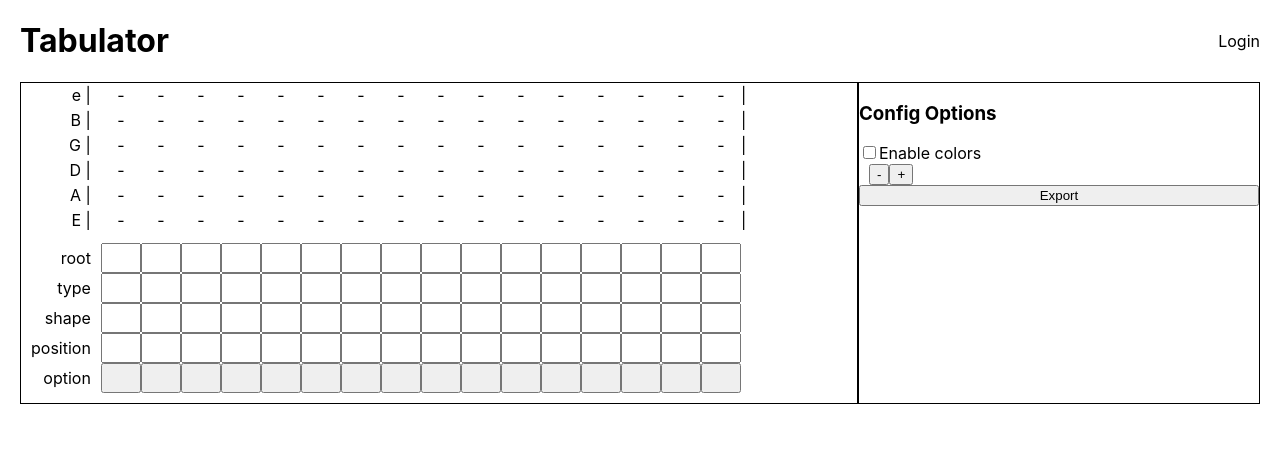
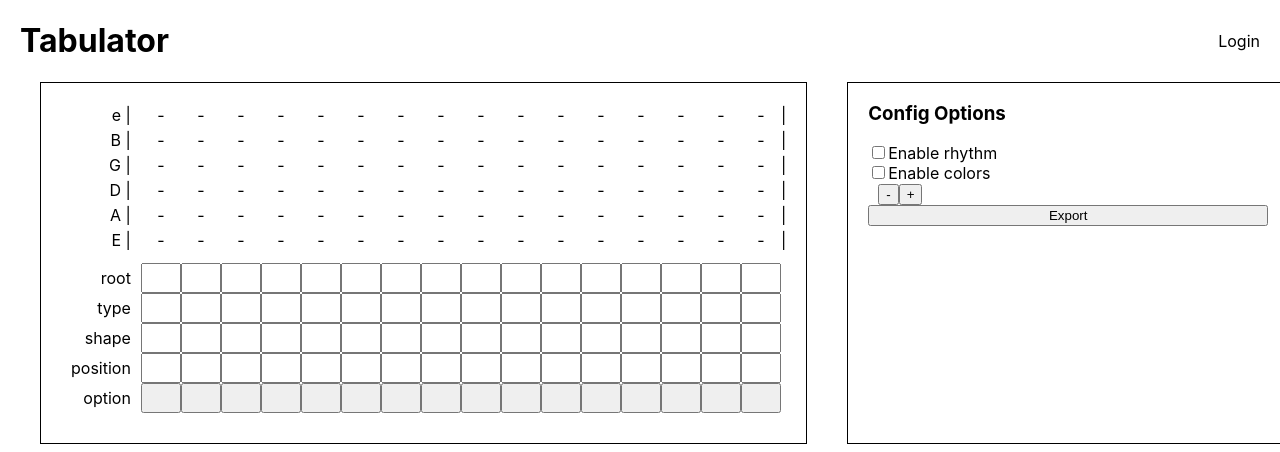
Before and after one commit to milmd90/mattdeanmiller, a React (Create React App) app: page / in a window 1280 px wide. Shown: the top 452 px of the page. Built offline with nearby package versions, Linux system fonts and the light colour scheme.

Commit message:
working on config options

```diff
--- a/src/components/App.css
+++ b/src/components/App.css
@@ -20,6 +20,8 @@ input {
 .tab-view {
   display: flex;
   flex: 1 1 auto;
+  padding: 20px;
+  margin: 0 20px;
   border: 1px solid black;
 }
 
@@ -111,6 +113,8 @@ input {
   flex: 0 0 auto;
   border: 1px solid black;
   width: 400px;
+  padding: 0 20px;
+  margin: 0 20px;
 }
 
 .set-num-columns {
--- a/src/components/calculator/Calculator.tsx
+++ b/src/components/calculator/Calculator.tsx
@@ -6,6 +6,8 @@ import { getTabsFromChordTabArray } from '../../helpers/export';
 
 function Calculator() {
   const [numColumns, setNumColumns] = useState<number>(16);
+  const [showRhythm, setShowRhythm] = useState<boolean>(false);
+  const [showColors, setShowColors] = useState<boolean>(false);
 
   const tabColumns: TabColumn[] = [];
   function onChange(columnNum: number) {
@@ -20,13 +22,18 @@ function Calculator() {
   return (
     <div className="calculator">
       <TabView
+        showColors={showColors}
         numColumns={numColumns}
         onChange={onChange}
       />
       <Menu
-        downloadTab={downloadTab}
+        showRhythm={showRhythm}
+        setShowRhythm={() => setShowRhythm(!showRhythm)}
+        showColors={showColors}
+        setShowColors={() => setShowColors(!showColors)}
         addColumn={() => setNumColumns(numColumns+1)}
         removeColumn={() => setNumColumns(numColumns-1)}
+        downloadTab={downloadTab}
       />
     </div>
   );
--- a/src/components/calculator/Menu.tsx
+++ b/src/components/calculator/Menu.tsx
@@ -1,20 +1,38 @@
 import React from 'react';
-import NumChordButtons from './NumChordButtons';
+import SetNumChords from './SetNumChords';
 
 function Menu(props: {
-  downloadTab: () => void,
+  showRhythm: boolean,
+  setShowRhythm: React.ChangeEventHandler<HTMLInputElement>,
+  showColors: boolean,
+  setShowColors: React.ChangeEventHandler<HTMLInputElement>,
   addColumn: () => void,
   removeColumn: () => void,
+  downloadTab: () => void,
 }) {
-
   return (
     <div className="menu">
       <h3>Config Options</h3>
-      <label><input type="checkbox"/>Enable colors</label>
-        <NumChordButtons
-          addColumn={props.addColumn}
-          removeColumn={props.removeColumn}
+      <label>
+        <input
+          type="checkbox"
+          checked={props.showRhythm}
+          onChange={props.setShowRhythm}
         />
+        Enable rhythm
+      </label>
+      <label>
+        <input
+          type="checkbox"
+          checked={props.showColors}
+          onChange={props.setShowColors}
+        />
+        Enable colors
+      </label>
+      <SetNumChords
+        addColumn={props.addColumn}
+        removeColumn={props.removeColumn}
+      />
       <button
         onClick={props.downloadTab}
       >
--- a/src/components/calculator/NumChordButtons.tsx
+++ b/src/components/calculator/SetNumChords.tsx
@@ -1,6 +1,6 @@
 import React from 'react';
 
-function NumChordButtons(props: {
+function SetNumChords(props: {
   addColumn: () => void
   removeColumn: () => void
 }) {
@@ -8,8 +8,8 @@ function NumChordButtons(props: {
     addColumn,
     removeColumn
   } = props;
+
   return (
-
     <div className="set-num-columns">
       <button onClick={removeColumn}>-</button>
       <button onClick={addColumn}>+</button>
@@ -17,4 +17,4 @@ function NumChordButtons(props: {
   );
 }
 
-export default NumChordButtons;
+export default SetNumChords;
--- a/src/components/calculator/TabView.tsx
+++ b/src/components/calculator/TabView.tsx
@@ -46,7 +46,8 @@ function EndColumn() {
 }
 
 export default function TabView(props: {
-  numColumns: number;
+  showColors: boolean,
+  numColumns: number,
   onChange: (columnNum: number) => (data: TabColumn) => void
 }) {
   function renderChords(numColumns: number) {
@@ -55,6 +56,7 @@ export default function TabView(props: {
       chords.push(
         <Chord
           key={i}
+          showColors={props.showColors}
           onChange={props.onChange(i)}
         />
       )
--- a/src/components/calculator/chord/Chord.tsx
+++ b/src/components/calculator/chord/Chord.tsx
@@ -12,6 +12,7 @@ export interface IChordParams {
 }
 
 function Chord(props: {
+  showColors: boolean,
   onChange: (data: TabColumn) => void
 }) {
   const [data, setData] = useState<IChordParams>({
@@ -26,6 +27,7 @@ function Chord(props: {
     <div className="chord">
       <Display
         data={data}
+        showColors={props.showColors}
         onChange={props.onChange}
       />
       <Input
--- a/src/components/calculator/chord/Display.tsx
+++ b/src/components/calculator/chord/Display.tsx
@@ -11,9 +11,10 @@ import TabDetail from './TabDetail';
 
 function Cell(props: {
   data: TabStringData
+  showColors: boolean
 }): any {
   const {tone, fret} = props.data;
-  const className = tone === 'X' ? '' : `tone-${tone}`;
+  const className = tone === 'X' || !props.showColors ? '' : `tone-${tone}`;
 
   return (
     <div className={`fret-number ${className}`}>
@@ -23,7 +24,8 @@ function Cell(props: {
 }
 
 function Display(props: {
-  data: IChordParams;
+  data: IChordParams,
+  showColors: boolean,
   onChange: (data: TabColumn) => void
 }) {
   const tab = generateTabs(props.data);
@@ -52,7 +54,11 @@ function Display(props: {
         onMouseOut={() => setShowDetail(false)}
       >
         {tabStrings.map((tabString) =>
-          <Cell key={tabString} data={tab[tabString]} />
+          <Cell
+            key={tabString}
+            showColors={props.showColors}
+            data={tab[tabString]}
+          />
         )}
       </div>
       {isValid && <TabDetail
```
